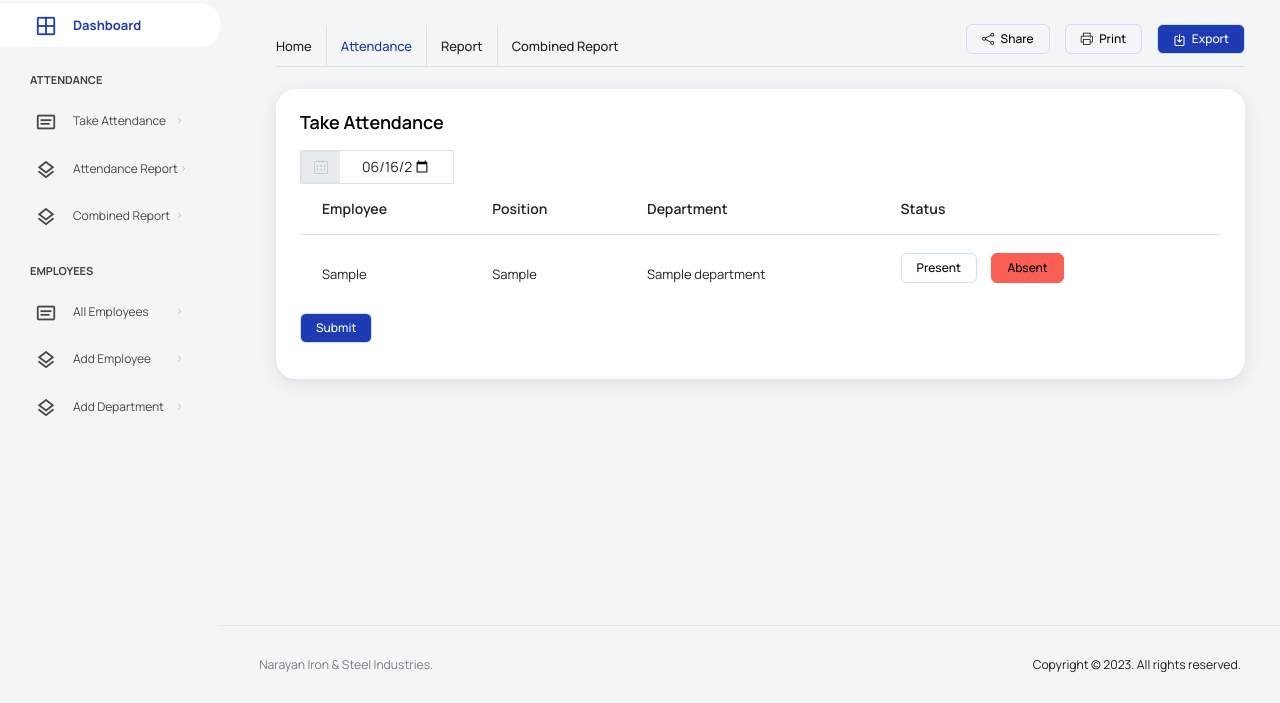
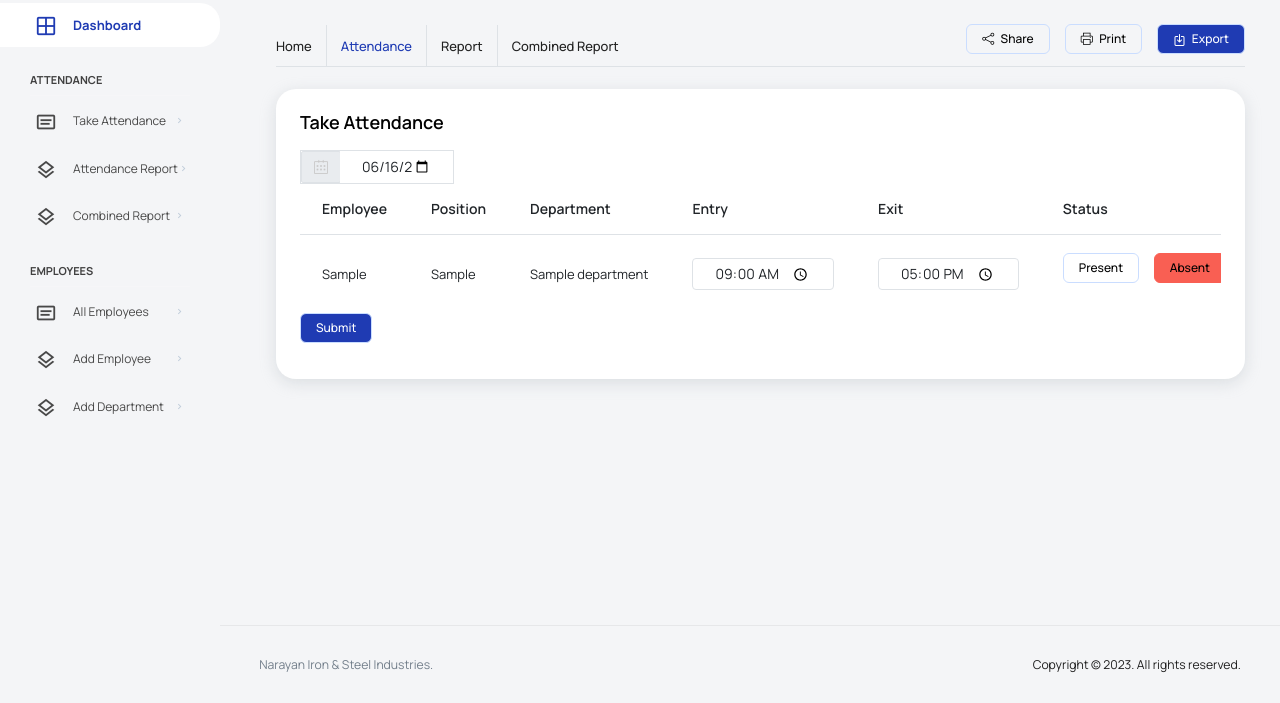
Before and after one commit to srivardhan-rathore/employMan, a Django app: page /attendance/ in a window 1280 px wide. Shown: the part 97-800 px from the top of the page. Run offline with Django 4.2, Linux system fonts and the light colour scheme; a user stored in the database is signed in; tables that the repository leaves empty hold one stand-in row (values such as "Sample post"); some libraries are stand-ins or nearby versions.

Commit message:
First commits

```diff
--- a/main/models.py
+++ b/main/models.py
@@ -39,6 +39,8 @@ class Employee(BaseModel):
 class Attendance(BaseModel):
     employee = models.ForeignKey(Employee, on_delete=models.CASCADE)
     date = models.DateField(default=timezone.now)
+    entry_time = models.TimeField(default="09:00:00")
+    leave_time = models.TimeField(default="17:00:00")
     status = models.CharField(max_length=10, choices=(('Present', 'Present'), ('Absent', 'Absent')))
 
     def __str__(self):
--- a/main/views.py
+++ b/main/views.py
@@ -59,13 +59,27 @@ def attendance(request):
                 return redirect('main:attendance')
             else:
                 for employee, status in request.POST.items():
-                    print(employee)
-                    print(f"status {status}")
+
                     if employee.startswith('status-'):
                         employee_id = employee[7:]
                         employee = Employee.objects.get(slug=employee_id)
                         new_attendance = Attendance.objects.create(employee=employee, date=date, status=status)
                         new_attendance.save()
+
+                for employee, status in request.POST.items():
+                    if employee.startswith('entry-'):
+                        employee_id = employee[6:]
+                        employee = Employee.objects.get(slug=employee_id)
+                        attendance_obj = Attendance.objects.get(employee=employee, date=date)
+                        attendance_obj.entry_time = status
+                        attendance_obj.save()
+
+                    elif employee.startswith('leave-'):
+                        employee_id = employee[6:]
+                        employee = Employee.objects.get(slug=employee_id)
+                        attendance_obj = Attendance.objects.get(employee=employee, date=date)
+                        attendance_obj.leave_time = status
+                        attendance_obj.save()
 
                 messages.success(request, f"Attendance for {date} added.")
                 return redirect('main:home')
--- a/templates/main/attendance_table.html
+++ b/templates/main/attendance_table.html
@@ -57,6 +57,8 @@
                           <th>Employee</th>
                           <th>Position</th>
                           <th>Department</th>
+                          <th>Entry</th>
+                          <th>Exit</th>
                           <th>Status</th>
                         </tr>
                       </thead>
@@ -66,6 +68,8 @@
                           <td>{{ employee.employee }}</td>
                           <td>{{ employee.position }}</td>
                           <td>{{ employee.department }}</td>
+                          <td><input type="time" class="form-control" name="entry-{{ employee.slug }}" value="09:00:00"></td>
+                          <td><input type="time" class="form-control" name="leave-{{ employee.slug }}" value="17:00:00"></td>
                           <td>
                             <input type="radio" class="btn-check" name="status-{{ employee.slug }}" value="Present" id="present-{{ employee.slug }}" autocomplete="off" >
                             <label class="btn btn-outline-success" for="present-{{ employee.slug }}">Present</label>
```
Also changed, not shown: main/migrations/0005_attendance_entry_time_attendance_leave_time.py (added).
